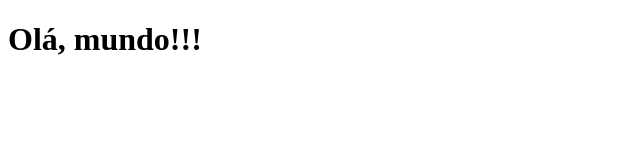
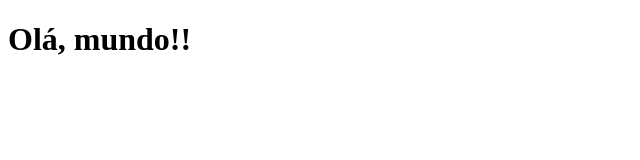
Before and after one commit to Blzvini/Clone-tabnews, a Next.js app: page / in a window 1280 px wide. Shown: the top 160 px of the page, without its empty margins (0-640 px from the left). Built offline with nearby package versions, Linux system fonts and the light colour scheme.

Commit message:
Atualizando o index.js

```diff
--- a/pages/index.js
+++ b/pages/index.js
@@ -1,3 +1,3 @@
 export default function Home() {
-  return <h1>Olá, mundo!!!</h1>;
+  return <h1>Olá, mundo!!</h1>;
 }
```
